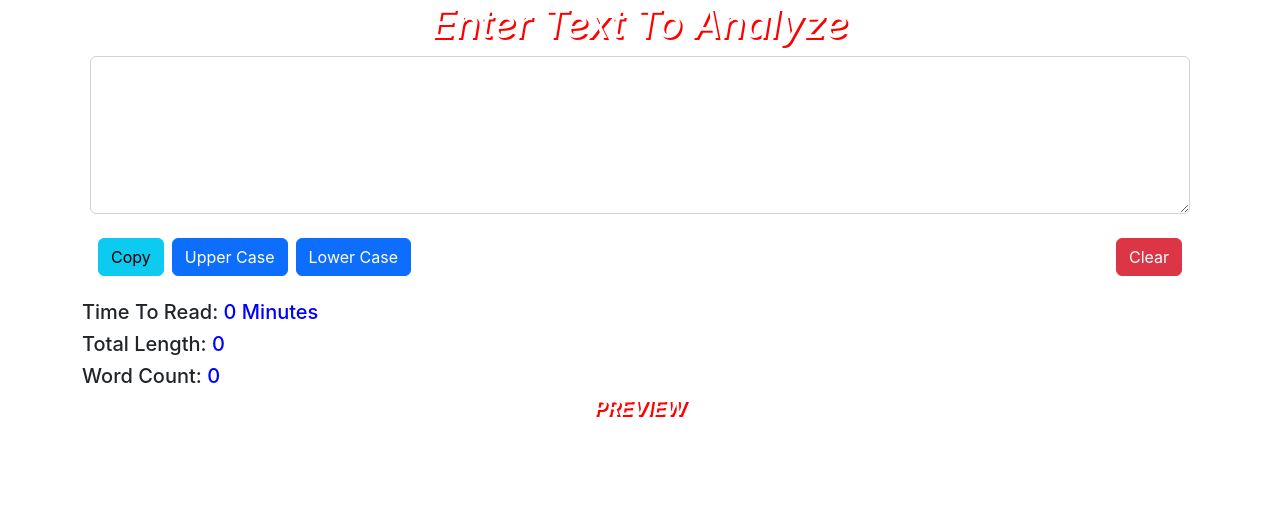
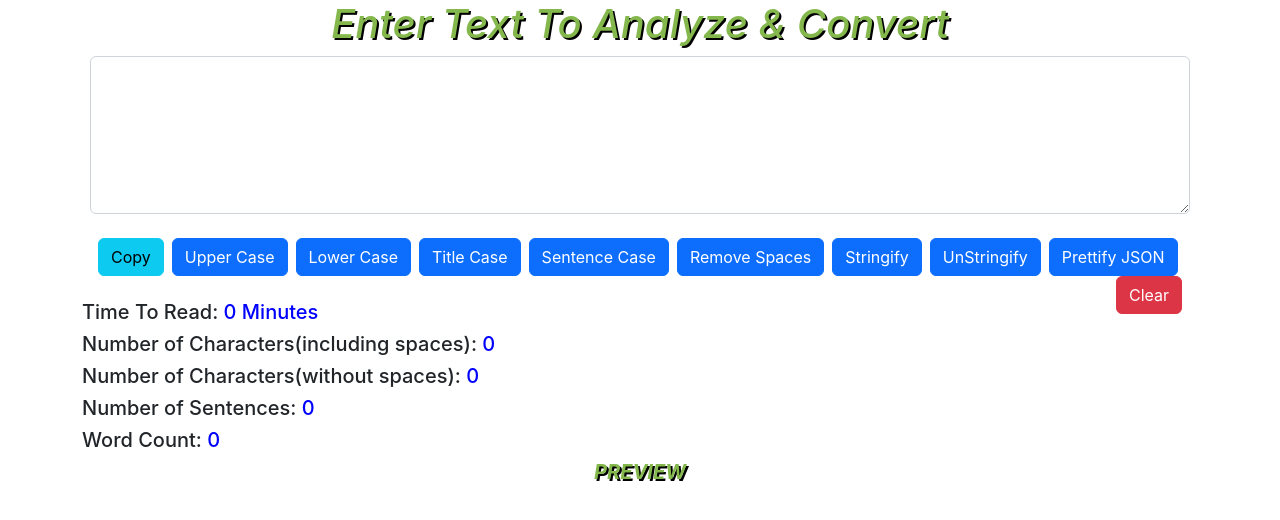
Before and after one commit to shashirajraja/text-analyzer, a React (Create React App) app: page / in a window 1280 px wide. Shown: the top 520 px of the page. Built offline with nearby package versions, Linux system fonts and the light colour scheme; the HTML template or start-up script is replaced by a standard one.

Commit message:
Added more buttons & functions

```diff
--- a/src/components/TextAnalyzer.js
+++ b/src/components/TextAnalyzer.js
@@ -2,48 +2,83 @@ import React, { useState } from 'react'
 
 function TextAnalyzer() {
     const [text,setText] = useState("");
-    const handleOnChange = (event)=>{
-        setText(event.target.value);
-    }
+    const handleOnChange = (event)=> setText(event.target.value);
+    const copyToClipboard = () => navigator.clipboard.writeText(text)
+    const convertToUppercase = ()=> setText(text.toUpperCase())
+    const convertToLowercase = ()=> setText(text.toLowerCase())
+    const convertToTitleCase = ()=> setText(text.replace(/\w\S*/g,function(txt) {return txt.charAt(0).toUpperCase() + txt.substring(1).toLowerCase();}))
+    const convertToSentenceCase = ()=> setText(text.toLowerCase().replace(/(^\s*\w|[.!?]\s*\w)/g,function(c){return c.toUpperCase()}))
+    const removeSpaces = ()=> setText(text.replace(/\s/g,''))
+    const stringifyContent = ()=> setText(JSON.stringify(text))
+    const clearContent = ()=> setText("")
     const countWord = () =>{
         let txtSplit = [];
         txtSplit = text.split(" ");
         let i = 0;
         for(let j = 0; j < txtSplit.length;j++) {
-            if(txtSplit[j].length>0)
-                i++
+            if(txtSplit[j].length>0) i++
         }
         return i;
     }
 
+    const prettyPrint = ()=>{
+        try{
+            var pretty = JSON.stringify(JSON.parse(text),undefined, 4);
+            setText(pretty)
+        }catch(err){
+            alert("Not a valid JSON")
+        }
+    }
+
+    const unStringifyContent = () =>{
+        try{
+            let txtCopy = JSON.parse(text);
+            if(typeof txtCopy !== 'object')
+                setText(txtCopy);
+            else
+                throw new Error("Already unstringified")
+
+        } catch(err){
+            alert("Not a Valid JSON String");
+        }
+    }
     const titleStyle =  {
         border: "0px solid black",
-        color: "#FFFFFF",
+        color: "hsl(89, 43%, 51%)",
         textAlign: "center",
         fontWeight: "bold",
         margin: "auto",
         fontStyle: "oblique",
-        textShadow: "2px 2px #ff0000",
+        textShadow: "2px 2px black",
     }
+
     return (
       <>
       <div className='container'>
         <div className="form-group text-center mx-2">
-            <label htmlFor="text" style={titleStyle}><h1>Enter Text To Analyze</h1></label>
+            <label htmlFor="text" style={titleStyle}><h1>Enter Text To Analyze & Convert</h1></label>
             <textarea className="form-control" id="text" rows="6" value={text} onChange={handleOnChange}></textarea>
         </div>
         <br></br>
         <div className='container'>
-            <button className='btn btn-info mx-1' onClick={(e)=>{navigator.clipboard.writeText(text)}}>Copy</button>
-            <button className='btn btn-primary mx-1' onClick={(e)=>{setText(text.toUpperCase())}}>Upper Case</button>
-            <button className='btn btn-primary mx-1' onClick={(e)=>{setText(text.toLowerCase())}}>Lower Case</button>
-            <button className='btn btn-danger mx-1' onClick={(e)=>{setText("")}} style={{float:"right"}}>Clear</button>
+            <button className='btn btn-info mx-1' onClick={copyToClipboard}>Copy</button>
+            <button className='btn btn-primary mx-1' onClick={convertToUppercase}>Upper Case</button>
+            <button className='btn btn-primary mx-1' onClick={convertToLowercase}>Lower Case</button>
+            <button className='btn btn-primary mx-1' onClick={convertToTitleCase}>Title Case</button>
+            <button className='btn btn-primary mx-1' onClick={convertToSentenceCase}>Sentence Case</button>
+            <button className='btn btn-primary mx-1' onClick={removeSpaces}>Remove Spaces</button>
+            <button className='btn btn-primary mx-1' onClick={stringifyContent}>Stringify </button>
+            <button className='btn btn-primary mx-1' onClick={unStringifyContent}>UnStringify </button>
+            <button className='btn btn-primary mx-1' onClick={prettyPrint}>Prettify JSON</button>
+            <button className='btn btn-danger mx-1' onClick={clearContent} style={{float:"right"}}>Clear</button>
         </div>
         </div>
         <br></br>
         <div className='container'>
             <h5>Time To Read: <span style={{"color":"blue"}}>{text.length * 0.008} Minutes</span></h5>
-            <h5>Total Length: <span style={{"color":"blue"}}>{text.length}</span></h5>
+            <h5>Number of Characters(including spaces): <span style={{"color":"blue"}}>{text.length}</span></h5>
+            <h5>Number of Characters(without spaces): <span style={{"color":"blue"}}>{text.replace(/\s/g,'').length}</span></h5>
+            <h5>Number of Sentences: <span style={{"color":"blue"}}>{text.length === 0 ? 0 : text.split(/[\w\s]+[.!?]/).length - 1}</span></h5>
             <h5>Word Count: <span style={{"color":"blue"}}>{countWord()}</span></h5>
         </div>
         <div className='container'>
```
